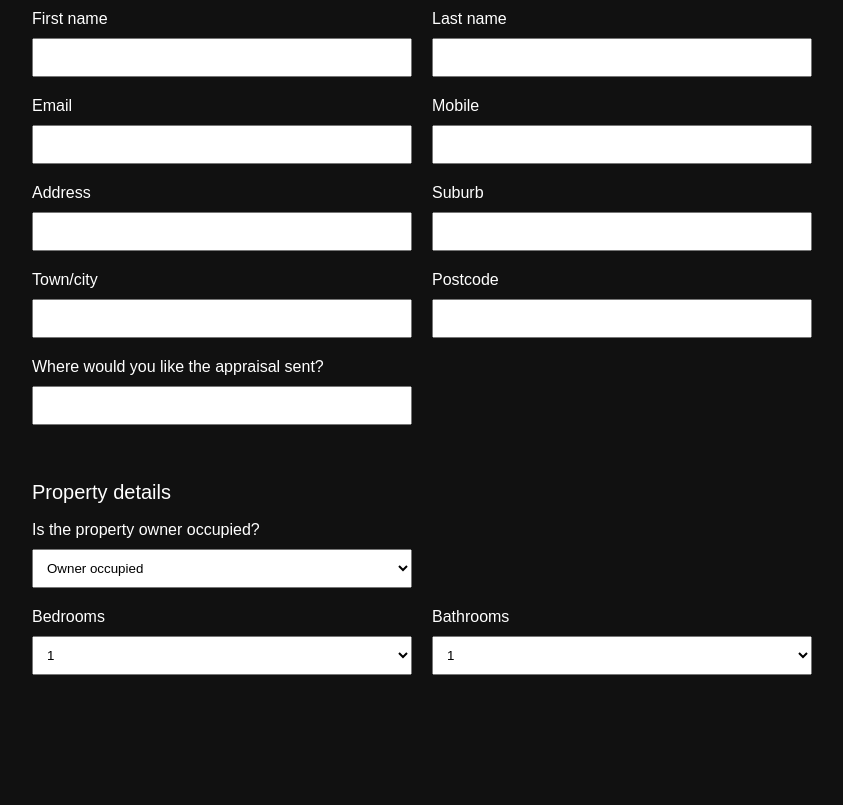
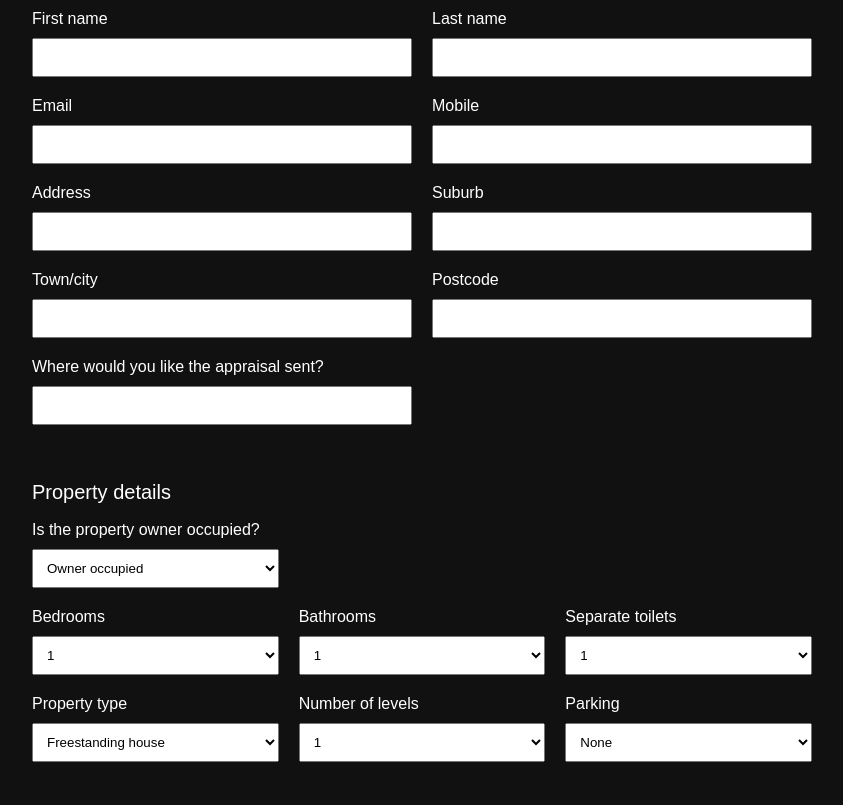
Before and after one commit to dfenders/arickjohn, a plain HTML site: page index.html in a window 1280 px wide. Shown: the part 3434-4239 px from the top of the page, without its empty margins (88-931 px from the left). Before the commit the page ends 4209 px from the top, so only its background shows below. Drawn offline with Linux system fonts and the light colour scheme; a web font is replaced by a local one.

Commit message:
Update index.html

```diff
--- a/index.html
+++ b/index.html
@@ -385,7 +385,7 @@ So if you are looking to sell your present home or investment property or you ar
 			</div>
 		</div>
 		<h2>Property details</h2>
-		<div class="form_container">
+		<div class="form_container" style="grid-template-columns: 1fr 1fr 1fr;">
 			<div>
 				<label for="owner">Is the property owner occupied?</label>
 				<select id="owner" name="owner">
@@ -393,6 +393,7 @@ So if you are looking to sell your present home or investment property or you ar
 					<option value="tenanted">Tenanted</option>
 				</select>
 			</div>
+			<div></div>
 			<div></div>
 			<div>
 				<label for="bedrooms">Bedrooms</label>
@@ -414,6 +415,50 @@ So if you are looking to sell your present home or investment property or you ar
 					<option value="4">4</option>
 					<option value="5">5</option>
 					<option value="6+">6+</option>
+				</select>
+			</div>
+			<div>
+				<label for="toilets">Separate toilets</label>
+				<select id="toilets" name="toilets">
+					<option value="1">1</option>
+					<option value="2">2</option>
+					<option value="3">3</option>
+					<option value="4">4</option>
+					<option value="5">5</option>
+					<option value="6+">6+</option>
+				</select>
+			</div>
+			<div>
+				<label for="property">Property type</label>
+				<select id="property" name="property">
+					<option value="freestanding">Freestanding house</option>
+					<option value="semi">Semi-detached house</option>
+					<option value="unit">Apartment/unit</option>
+					<option value="townhouse">Terrace townhouse</option>
+					<option value="duplex">Duplex</option>
+					<option value="rural">Rural/farm</option>
+					<option value="section">Land only/section</option>
+				</select>
+			</div>
+			<div>
+				<label for="levels">Number of levels</label>
+				<select id="levels" name="levels">
+					<option value="1">1</option>
+					<option value="2">2</option>
+					<option value="3">3</option>
+					<option value="4+">4+</option>
+				</select>
+			</div>
+			<div>
+				<label for="parking">Parking</label>
+				<select id="parking" name="parking">
+					<option value="none">None</option>
+					<option value="offstreet">Off street only</option>
+					<option value="carport1">Single carport</option>
+					<option value="carport2">Double carport</option>
+					<option value="garage1">Single garage</option>
+					<option value="garage2">Double garage</option>
+					<option value="other">Other</option>
 				</select>
 			</div>
 		</div>
```
